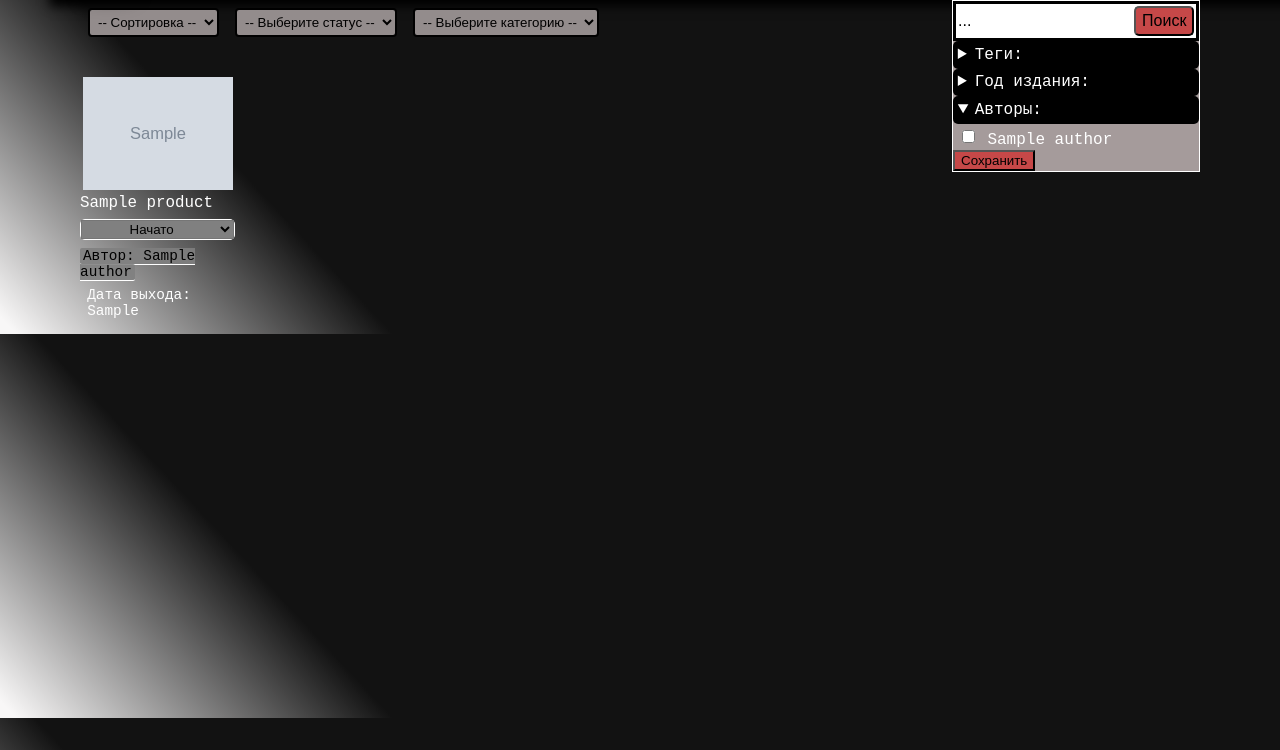
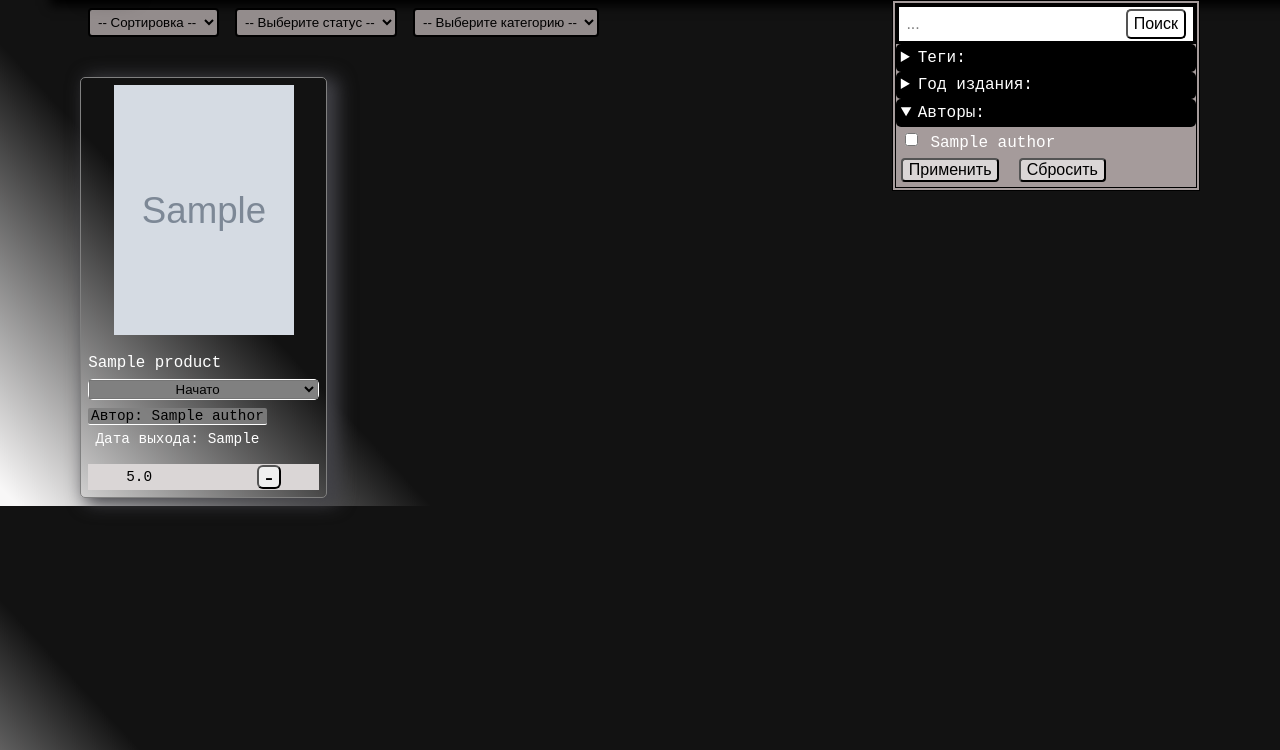
Before and after one commit to kollvan/book-camp, a Django app: page /inventory/collection/ in a window 1280 px wide. Shown: the part 50-800 px from the top of the page. Run offline with Django 5.2, Linux system fonts and the light colour scheme; a user stored in the database is signed in; tables that the repository leaves empty hold one stand-in row (values such as "Sample post"); grey boxes marked "Sample" are stand-in pictures.

Commit message:
Redesign, Add. Redesign cart on inventory and catalog pages. Added deletion goods via the inventory page.

```diff
--- a/goods/views.py
+++ b/goods/views.py
@@ -10,7 +10,7 @@ class CatalogView(ListView):
     template_name = 'goods/catalog.html'
     context_object_name = 'products'
     model = Product
-    paginate_by = 15
+    paginate_by = 12
     extra_context = {
         'title': 'BookCamp - Каталог',
     }
--- a/inventory/templates/inventory/inventory.html
+++ b/inventory/templates/inventory/inventory.html
@@ -45,14 +45,18 @@
         <div class="catalog">
             <div class="row">
                 {% for item in inventory %}
-                <div class="card">
+                <div class="card" id="{{id_item.product.slug}}">
+                    <div>
+                        <div class="card-img">
                             <a href="{% url 'goods:product' item.product.slug %}">
                                 {% if item.product.image %}
-                            <img src="{{ item.product.image.url }}" class="img-card" alt="{{ item.product.name}}">
+                                    <img src="{{ item.product.image.url }}" alt="{{ item.product.name}}">
                                 {% else %}
-                            <img src="{% static 'bookcamp/image/empty.jpg' %}" class="img-card" alt="{{ item.product.name}}">
+                                    <img src="{% static 'bookcamp/image/empty.jpg' %}" alt="{{ item.product.name}}">
                                 {% endif %}
                             </a>
+                        </div>
+                        <div class="card-main">
                             <div>
                                 <a class="card-title" href="{% url 'goods:product' item.product.slug %}">{{ item.product.name|truncatewords:5 }}</a>
                                 <div class="card-status">
@@ -70,10 +74,18 @@
                                 <p>Дата выхода: {{ item.product.year_of_publication}}</p>
                             </div>
                         </div>
+                    </div>
+                    <div class="card-bottom">
+                        <div class="card-rank">
+                            5.0
+                        </div>
+                            <button class="card-btn remove" id="id_{{item.product.slug}}-{{item.product.pk}}"></button>
+                    </div>
+                </div>
                 {% endfor %}
             </div>
+        </div>
             {% include 'includes/pagination.html'%}
-        </div>
         <div class="filter">
             <form id="filter-form" type="get" action="#">
                 <div class="container-search">
@@ -124,12 +136,13 @@
                         </ul>
                     </details>
                     <!---->
-                    <button class="button" type="submit">Сохранить</button>
+                    <button class="button" type="submit">Применить</button>
+                    <button class="button" type="reset">Сбросить</button>
                 </div>
             </form>
         </div>
     </section>
 {% endblock %}
 {% block scripts %}
-    <script type="text/javascript" src="{% static 'bookcamp/js/script-btns.js'%}"></script>
+    <script type="text/javascript" src="{% static 'bookcamp/js/script-inventory.js'%}"></script>
 {% endblock %}
--- a/static/bookcamp/css/inventory.css
+++ b/static/bookcamp/css/inventory.css
@@ -21,11 +21,44 @@
 .inventory-search:hover{
     box-shadow: 0px 4px 12px 0px rgb(106, 100, 100) inset;
 }
-.card{
-    display: block;
-    text-align: center;
-
+@media (max-width: 1500px){
+    .row{
+        grid-template-columns: repeat(4, 1fr);
+    }
 }
-.card>div{
-    text-align: start;
+@media (max-width: 1360px){
+    .row{
+        grid-template-columns: repeat(3, 1fr);
+    }
 }
+@media (max-width: 1200px){
+    .filter{
+        display: none;
+    }
+    .catalog{
+        grid-column-start: 2;
+        grid-column-end: 12;
+    }
+}
+@media (max-width: 1000px){
+    .row{
+        grid-template-columns: repeat(2, 1fr);
+    }
+}
+@media (max-width: 550px){
+    .row{
+        grid-template-columns: repeat(1, 1fr);
+    }
+    .catalog{
+        grid-column-start: 1;
+        grid-column-end: 12;
+    }
+    .nav-bar{
+        font-size: 0.9em;
+    }
+}
+@media (max-width: 720px){
+    .nav-bar{
+        font-size: 0.5em;
+    }
+}
--- a/static/bookcamp/css/style.css
+++ b/static/bookcamp/css/style.css
@@ -30,7 +30,6 @@ body{
     list-style: none;
     animation: fadeIn 0.5s;
 }
-
 .dropdown-content a{
     padding: 0.8em 1em;
     display: block;
@@ -51,6 +50,7 @@ body{
 }
 
 /* Конец dropdown меню*/
+
 .nav-bar a{
     text-decoration: none;
     color: black;
@@ -129,8 +129,8 @@ section{
 }
 
 .nav-button:hover{
+    background-color: white;
     border-radius: 5px;
-    background-color: white;
     border: 2px solid rgb(204, 196, 196);
     box-shadow: 1px -2px 25px 0px #656161 inset;
 }
@@ -184,31 +184,46 @@ section{
     border-radius: 10px;
     background: linear-gradient(180deg, #a74d45, #161c24);
 }
-/*удалить*/
-.img-card{
-    width: 150px;
-}
-
 
 .row{
     display: grid;
-    grid-template-columns: repeat(3, 3fr);
-    gap: 2em 1em;
+    grid-template-columns: repeat(4, 1fr);
+    gap: 1.2em;
     padding: 2em 0 0.5em;
 }
-
 span.select{
     text-decoration: underline wavy;
     color: rgb(184, 192, 108);
     font-style: italic;
+
 }
-
 .card{
     font-size: 0.9em;
+    border: 1px solid grey;
+    padding: 0.5em;
     display: flex;
-    grid-column: span 1;
-    align-items: center;
-    gap: 1em;
+    flex-direction: column;
+    justify-content:  space-between;
+    box-shadow: 8px 3px 18px 3px #424248;
+    border-radius: 5px;
+}
+.card-img{
+    text-align: center;
+    padding-bottom: 1em;
+}
+/*Сомнительно*/
+.card-img img{
+    height: 250px;
+    width: 180px;
+}
+.card-main{
+}
+.card-bottom{
+    display: flex;
+    gap: 2em;
+    margin-top: 0.7em;
+    justify-content: space-around;
+    background-color: rgb(218, 214, 214);
 }
 .card-author{
     text-decoration: none;
@@ -218,7 +233,6 @@ span.select{
     padding-inline: 0.2em;
     border-radius: 2px;
 }
-
 .card-title{
     text-decoration: none;
     color: white;
@@ -243,49 +257,18 @@ span.select{
     text-align: center;
     margin-bottom:0.5em;
 }
-
-.card-status{
-    border: 1px solid;
-    background-color: grey;
-    border-radius: 5px;
-    text-align: center;
-    margin-bottom:0.5em;
-}
 .current_status{
     background-color: transparent;
     width: 100%;
     text-align: center;
 }
-.current_status:hover{
-    box-shadow: 0px 4px 12px 0px rgb(106, 100, 100) inset;
-}
-.current_status option{
-    background-color: grey;
-}
-.invisible{
-    display: none;
-}
 
-.completed{
-    border-color: green;
-    color: aquamarine;
-}
-.started{
-    border-color: yellow;
-    color: yellow;
-}
 
-.card-bottom{
-    display: flex;
-    gap: 2em;
-    margin-top: 0.7em;
-    justify-content: space-around;
-}
 .card-btn{
-    /* Основные стили */
-    width: 1.2em;
-    height: 1.2em;
-    border-radius: 50%;
+    width: 1em;
+    height: 1em;
+    border-radius: 25%;
+    margin-block: 1px;
     font-size: 24px;
     cursor: pointer;
     transition: all 0.3s ease;
@@ -295,7 +278,6 @@ span.select{
     justify-content: center;
 }
 
-/* Псевдоэлемент для создания плюса */
 .card-btn::before {
     content: "+";
     display: block;
@@ -308,16 +290,10 @@ span.select{
     display: block;
 }
 .card-rank{
-    background-color: rgb(226, 226, 222);
     align-content: center;
-    border-radius: 50%;
-    background-color: rgb(255, 255, 255);
     color:black;
 }
-.postponed{
-    border-color: blue;
-    color: blue;
-}
+
 .card p{
     margin: 0.5em;
 }
@@ -358,6 +334,8 @@ input:checked + label{
     margin-left: 2em;
     grid-row-start: 1;
     grid-row-end: 3;
+    border: 4px double black;
+    min-width: 300px;
 }
 
 .container-search{
@@ -394,8 +372,10 @@ input:checked + label{
 
 .button{
     cursor: pointer;
-    background-color: rgba(198, 72, 72, 0.995);
-
+    border-radius: 4px;
+    background-color: rgba(255, 255, 255, 0.59);
+    margin: 0.3em 0.3em;
+    font-size: 1em;
 }
 .inscription{
     background: black;
@@ -410,12 +390,9 @@ input:checked + label{
     margin-block: 0.5em;
 }
 ::placeholder{
-    color: black;
+    color: grey;
 }
 
-.container-search:hover{
-    box-shadow: 0px 0px 35px 0px #0b0909;
-}
 
 .button:hover{
     background-color: rgb(199, 58, 58);
@@ -426,3 +403,40 @@ input:checked + label{
         font-size: 2em;
     }
 }
+@media (max-width: 1500px){
+    .row{
+        grid-template-columns: repeat(3, 1fr);
+    }
+}
+@media (max-width: 1200px){
+    .filter{
+        display: none;
+    }
+    .catalog{
+        grid-column-start: 2;
+        grid-column-end: 12;
+    }
+}
+@media (max-width: 1000px){
+    .row{
+        grid-template-columns: repeat(2, 1fr);
+    }
+}
+
+@media (max-width: 750px){
+    .row{
+        grid-template-columns: repeat(1, 1fr);
+    }
+    .catalog{
+        grid-column-start: 1;
+        grid-column-end: 12;
+    }
+    .nav-bar{
+        font-size: 0.9em;
+    }
+}
+@media (max-width: 720px){
+    .nav-bar{
+        font-size: 0.8em;
+    }
+}
```
Also changed, not shown: goods/templates/goods/catalog.html (+12 -4 lines), static/bookcamp/js/script-inventory.js (+37 -0 lines). Lines whose indentation alone changed are shown as unchanged.
